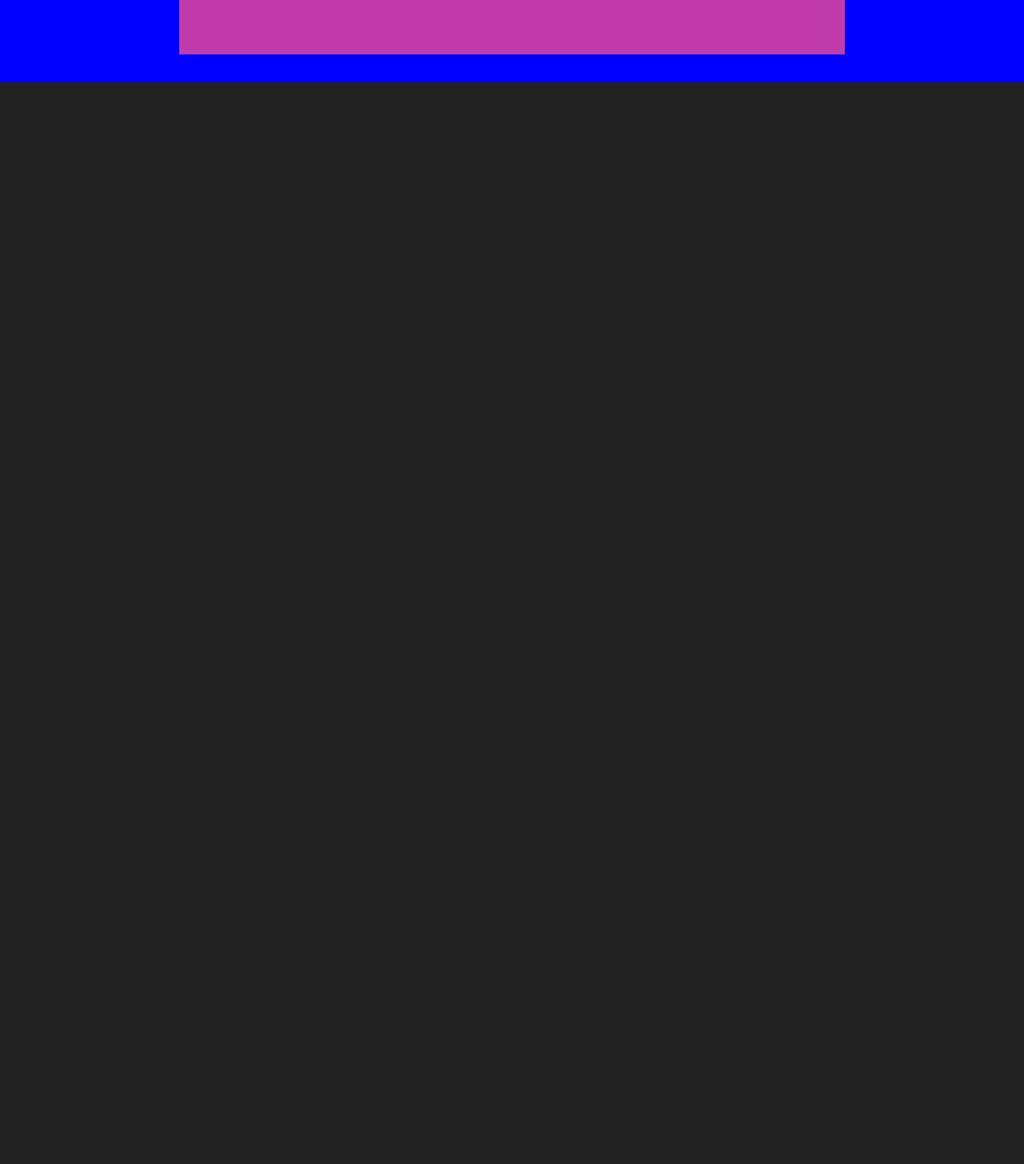
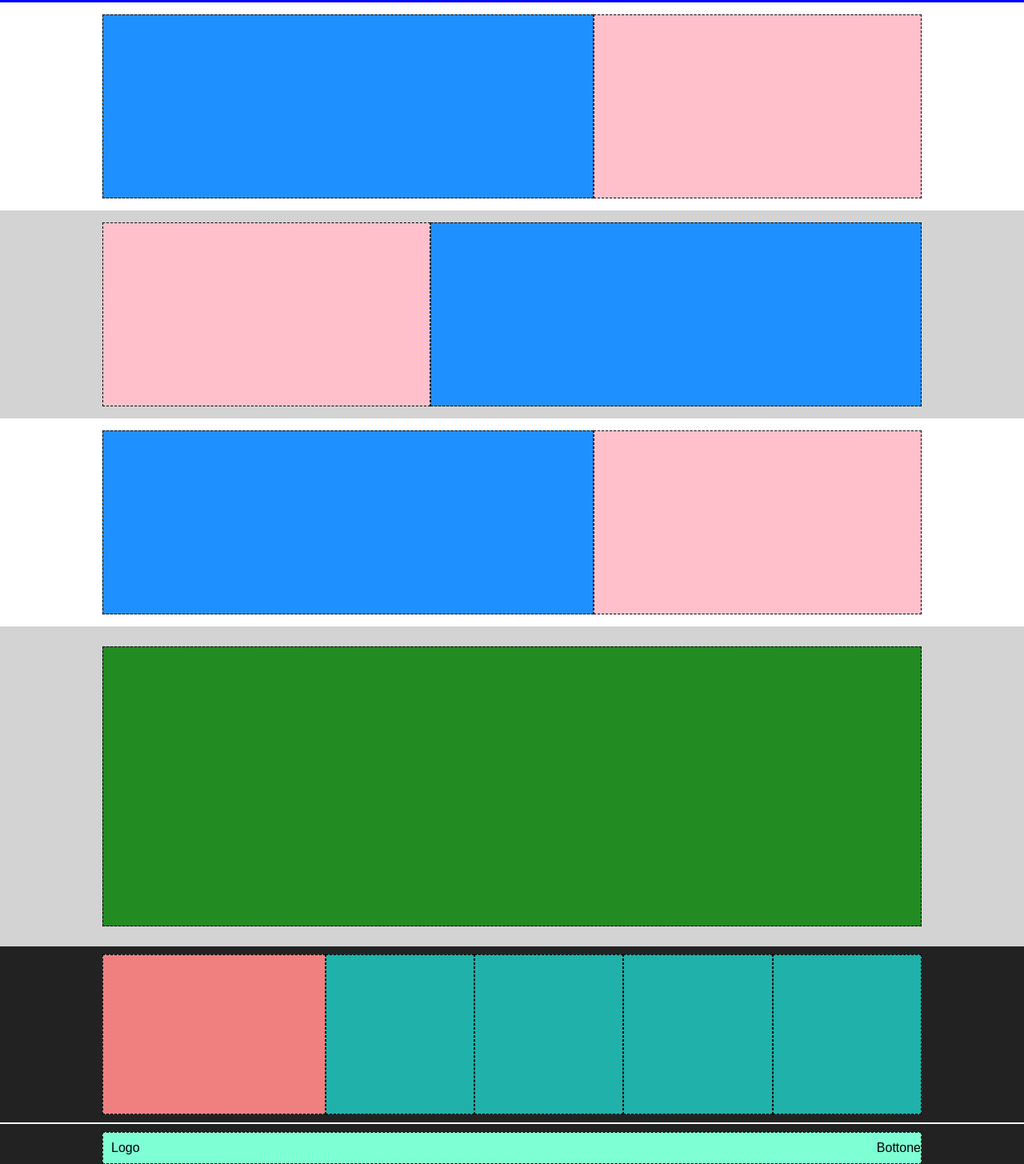
Before and after one commit to andreafrancioni/htmlcss-struttura-discord, a plain HTML site: page index.html in a window 1280 px wide. Shown: the part 257-1712 px from the top of the page at 80% size. Before the commit the page ends 800 px from the top, so only its background shows below. Drawn offline with Linux system fonts and the light colour scheme.

Commit message:
Completato esercizio come da immagine

```diff
--- a/css/style.css
+++ b/css/style.css
@@ -15,7 +15,7 @@ body{
 /* Inizio CSS Header */
 
 header{
-    background-color: aquamarine;
+    background-color: #ADD8E6;
     display: flex;
     justify-content: space-between;
     flex-wrap: wrap;
@@ -29,7 +29,8 @@ section.top{
     height: 40px;
     width: 80%;
     margin: 10px auto;
-    background-color: rgb(192, 172, 60);
+    background-color: #DAA520;
+    border: 1px dashed black;
 
 }
 
@@ -54,19 +55,127 @@ section.top{
 }
 
 .bot{
-    height: 300px;
+    height: 200px;
     background-color: blue;
     display: flex;
     align-items: center;
 }
 
 .header-content{
-    height: 230px;
+    height: 150px;
     width: 65%;
-    margin: 10px auto;
-    background-color: rgb(192, 60, 170);
+    margin: 0px auto;
+    background-color: #EE82EE;
+    border: 1px dashed black;
 }
 
 /* Fine CSS Header */
 
 /* Inizio CSS Main */
+
+main{
+    background-color: #222222;
+}
+
+.flex-container-row{
+    display: flex;
+    justify-content: center;
+    width: 80%;
+    align-items: center;
+    padding: 15px 0 15px 0;
+    margin: 0 auto;
+}
+
+.blue{
+    height: 230px;
+    width: 60%;
+    background-color: #1E90FF;
+    border: 1px dashed black;
+}
+
+.pink{
+    height: 230px;
+    width: 40%;
+    background-color: #FFC0CB;
+    border: 1px dashed black;
+}
+
+.bg-dark{
+    background-color: #D3D3D3;
+}
+
+.bg-white{
+    background-color: white;
+}
+.flex-container-row-rev{
+    display: flex;
+    justify-content: center;
+    flex-direction: row-reverse;
+    width: 80%;
+    align-items: center;
+    padding: 15px 0 15px 0;
+    margin: 0 auto;
+}
+
+.box{
+    height: 400px;
+    background-color: #D3D3D3;
+    display: flex;
+    align-items: center;
+}
+
+.green{
+    height: 350px;
+    width: 80%;
+    margin: 0px auto;
+    background-color: #228B22;
+    border: 1px dashed black;
+}
+
+.flex-container-column{
+    display: flex;
+    margin: 0 auto;
+    width: 80%;
+    height: 220px;
+    justify-content: center;
+    align-items: center;
+}
+
+.red{
+    height: 200px;
+    width: 60%;
+    margin: 0px auto;
+    background-color: #F08080;
+    border: 1px dashed black;
+}
+
+.acqua{
+    height: 200px;
+    width: 40%;
+    margin: 0px auto;
+    background-color: #20B2AA;
+    border: 1px dashed black;
+}
+
+/* Fine CSS Main */
+
+/* Inizio CSS Footer */
+
+footer{
+    border-top: solid white 2px;
+    padding-top: 10px;
+}
+
+section.foot{
+    display: flex;
+    justify-content: space-between;
+    align-items: center;
+    height: 40px;
+    width: 80%;
+    margin: 0px auto;
+    background-color: #7FFFD4;
+    border: 1px dashed black;
+
+}
+
+/* Fine CSS Footer */
--- a/index.html
+++ b/index.html
@@ -9,7 +9,11 @@
 
 	<body>
 
+		<!-- Inizio Header -->
+
 		<header>
+
+			<!-- Contenitore con logo e menu -->
 
 			<section class="top">
 				<div class="logo">
@@ -26,18 +30,74 @@
 					<div class="login-item">login</div>
 				</div>
 			</section>
+
+			<!-- Sezione rettangolo fucsia -->
+
 			<section class="bot">
 				<div class="header-content">
 				</div>
 			</section>
 		</header>
 
+		<!-- Inizio Main -->
+
 		<main>
 
+			<!-- Prima sezione sfondo bianco, quadrati blu rosa, row. -->
+
+			<section class="bg-white">
+				<div class="flex-container-row">
+					<div class="blue"></div>
+					<div class="pink"></div>
+				</div>
+			</section>
+
+			<!-- Seconda sezione sfondo grigio, quadrati rosa, blu invertiti, row reverse. -->
+
+			<section class="bg-dark">
+				<div class="flex-container-row-rev">
+					<div class="blue"></div>
+					<div class="pink"></div>
+				</div>
+			</section>
+
+			<!-- Terza sezione sfondo bianco, quadrati rosa blu, row.-->
+			<section class="bg-white">
+				<div class="flex-container-row">
+					<div class="blue"></div>
+					<div class="pink"></div>
+				</div>
+			</section>
+
+			<!-- Quarta sezione, quadrato verde, sfondo grigio -->
+
+			<section class="box">
+				<div class="green">
+				</div>
+			</section>
+
+			<!-- Quinta sezione, colonna di 5 items -->
+
+			<section class="flex-container-column">
+				<div class="red"></div>
+				<div class="acqua"></div>
+				<div class="acqua"></div>
+				<div class="acqua"></div>
+				<div class="acqua"></div>
+			</section>
 		</main>
 
+		<!-- Inizio Footer -->
+
 		<footer>
-
+			<section class="foot">
+				<div class="logo">
+					Logo
+				</div>
+				<div class="button">
+					<div class="button-item">Bottone</div>
+				</div>
+			</section>
 		</footer>
 
 	</body>
```
